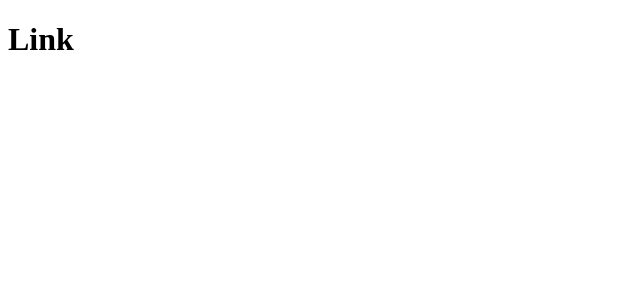
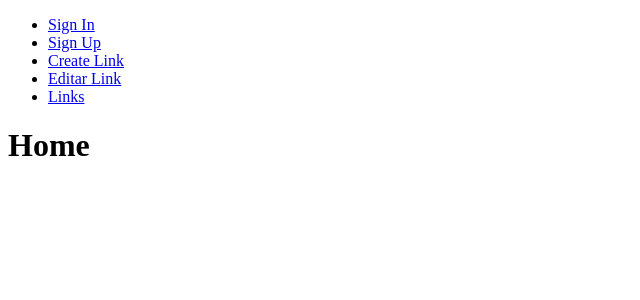
Before and after one commit to matheusregis/LinksController, a React (Create React App) app in the folder front-end/: page / in a window 1280 px wide. Shown: the top 300 px of the page, without its empty margins (0-640 px from the left). Built offline with nearby package versions, Linux system fonts and the light colour scheme; the HTML template or start-up script is replaced by a standard one.

Commit message:
Routes Added

```diff
--- a/front-end/package.json
+++ b/front-end/package.json
@@ -8,6 +8,7 @@
     "@testing-library/user-event": "^7.2.1",
     "react": "^16.13.1",
     "react-dom": "^16.13.1",
+    "react-router-dom": "^5.2.0",
     "react-scripts": "3.4.1"
   },
   "scripts": {
--- a/front-end/src/App.js
+++ b/front-end/src/App.js
@@ -1,7 +1,30 @@
 import React from 'react'
+import { BrowserRouter, Switch, Route, Link } from 'react-router-dom'
 
 const App = () => {
-    return <h1>Link</h1>
+    return (
+        <BrowserRouter>
+            <div>
+                <nav>
+                    <ul>
+                        <li><Link to="/sign-in">Sign In</Link></li>
+                        <li><Link to="/sign-up">Sign Up</Link></li>
+                        <li><Link to="/manage/links/create">Create Link</Link></li>
+                        <li><Link to="/manage/links/edit">Editar Link</Link></li>
+                        <li><Link to="/manage/links/">Links</Link></li>
+                    </ul>
+                </nav>
+                <Switch>
+                    <Route path="/sign-in"><h1>Sign In</h1></Route>
+                    <Route path="/sign-up"><h1>Sign Up</h1></Route>
+                    <Route path="/manage/links/create"><h1>Create Link</h1></Route>
+                    <Route path="/manage/links/edit"><h1>Editar Link</h1></Route>
+                    <Route path="/manage/links/"><h1>Links</h1></Route>
+                    <Route path="/"><h1>Home</h1></Route>
+                </Switch>
+            </div>
+        </BrowserRouter>
+    )
 }
 
 export default App;
```
Also changed, not shown: 1 other file (tests, documents, lock files or other folders).
